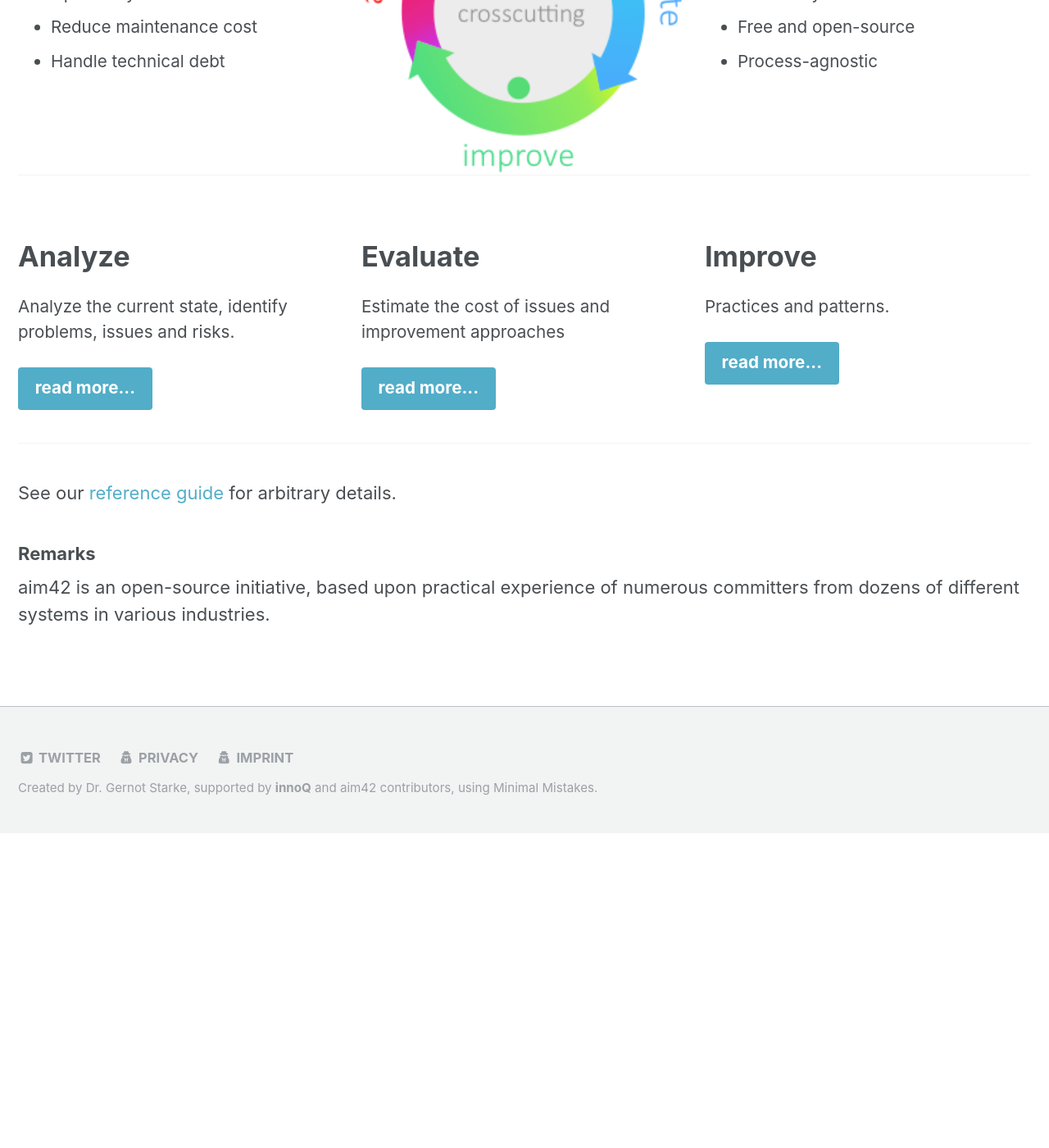
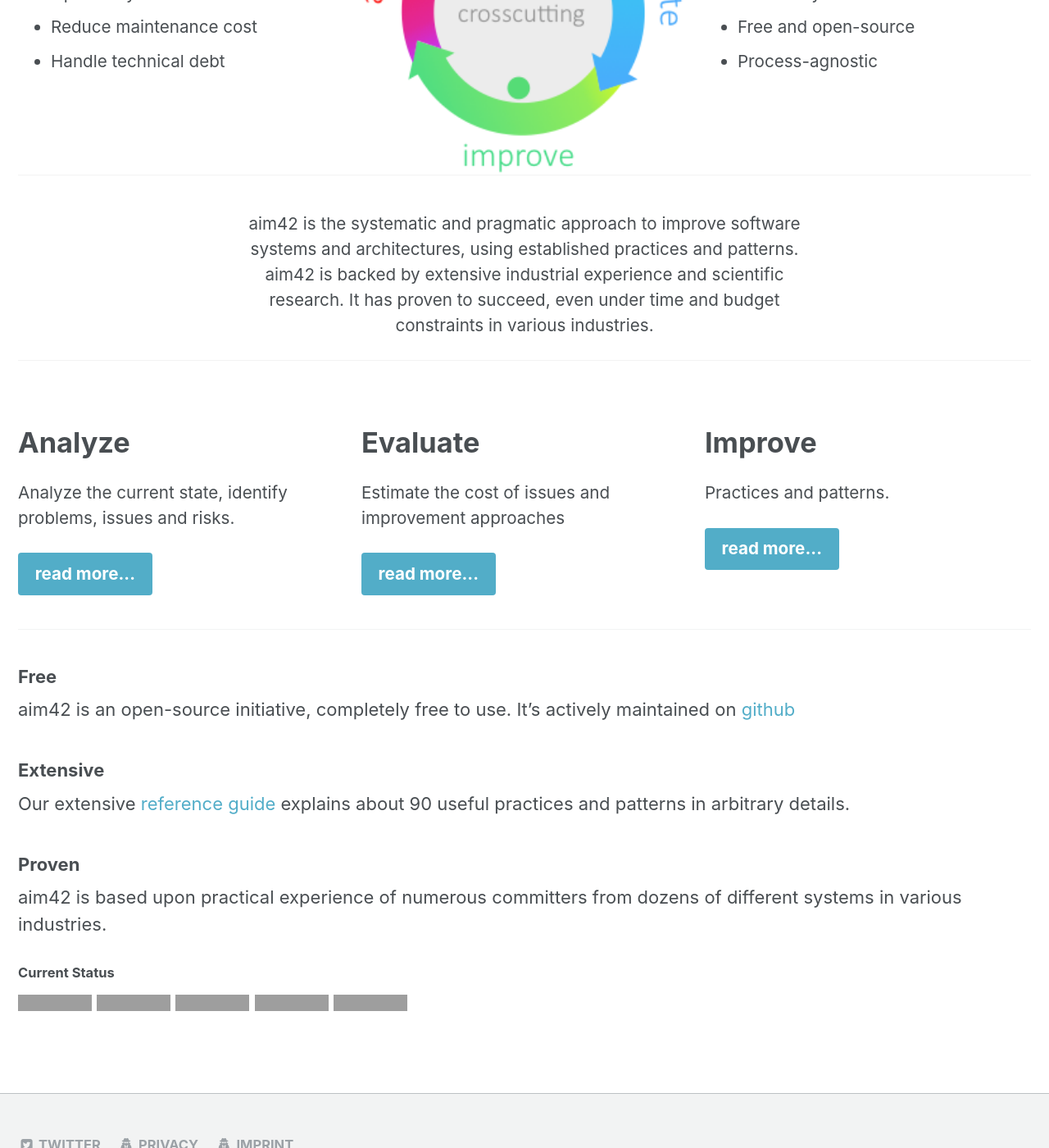
Before and after one commit to aim42/aim42.org-site, a Jekyll site: the page built from _pages/home.md, in a window 1280 px wide and 1400 px high, scrolled down 569 px. Shown: the whole window at 82% size. Built offline with Jekyll 4.4.1, drawn with Linux system fonts in a browser that asks for light colours; before the commit the page ends 1585 px from its top, so only the background shows below that; grey boxes are pictures that could not be loaded.

Commit message:
added status buttons

```diff
--- a/_pages/home.md
+++ b/_pages/home.md
@@ -6,6 +6,10 @@ header:
   overlay_image: /images/aim42-splash.png
 
 
+abstract:
+    - excerpt: "aim42 is the systematic and pragmatic approach to improve software systems and architectures, using established practices and patterns.
+
+aim42 is backed by extensive industrial experience and scientific research. It has proven to succeed, even under time and budget constraints in various industries. "
 
 intro:
   - title: Evolution and Modernization
@@ -52,19 +56,38 @@ features:
 
 {% include feature_row id="intro"  %}
 
-
-
+{% include feature_row id="abstract" type="center" %}
 
 {% include feature_row id="features" %}
 
 
 
 
-See our [reference guide](http://aim42.github.io) for arbitrary details.
+### Free
+
+aim42 is an open-source initiative, completely free to use. It's
+actively maintained on [github](https://github.com/aim42/aim42)
 
 
+### Extensive
 
-### Remarks
+Our extensive [reference guide](http://aim42.github.io) explains about 90 useful
+practices and patterns in arbitrary details.
 
-aim42 is an open-source initiative, based upon practical experience of numerous committers
+
+### Proven
+aim42 is based upon practical experience of numerous committers
 from dozens of different systems in various industries.
+
+##### Current Status
+
+<a href="https://travis-ci.org/aim42/aim42">
+<img src="http://img.shields.io/travis/aim42/aim42/master.svg"></a>
+<a href="https://github.com/aim42/aim42/issues">
+<img src="https://badge.waffle.io/aim42/aim42.png?label=bug&title=bugs"></a>
+<a href="https://github.com/aim42/aim42">
+<img src="https://img.shields.io/github/issues/aim42/aim42.svg"></a>
+<a href="https://github.com/aim42/aim42">
+<img src="https://img.shields.io/github/issues-closed-raw/aim42/aim42.svg"></a>
+<a href="https://twitter.com/arc_improve42">
+<img src="https://img.shields.io/twitter/follow/arc_improve42.svg?style=social&label=Followers"></a>
```
